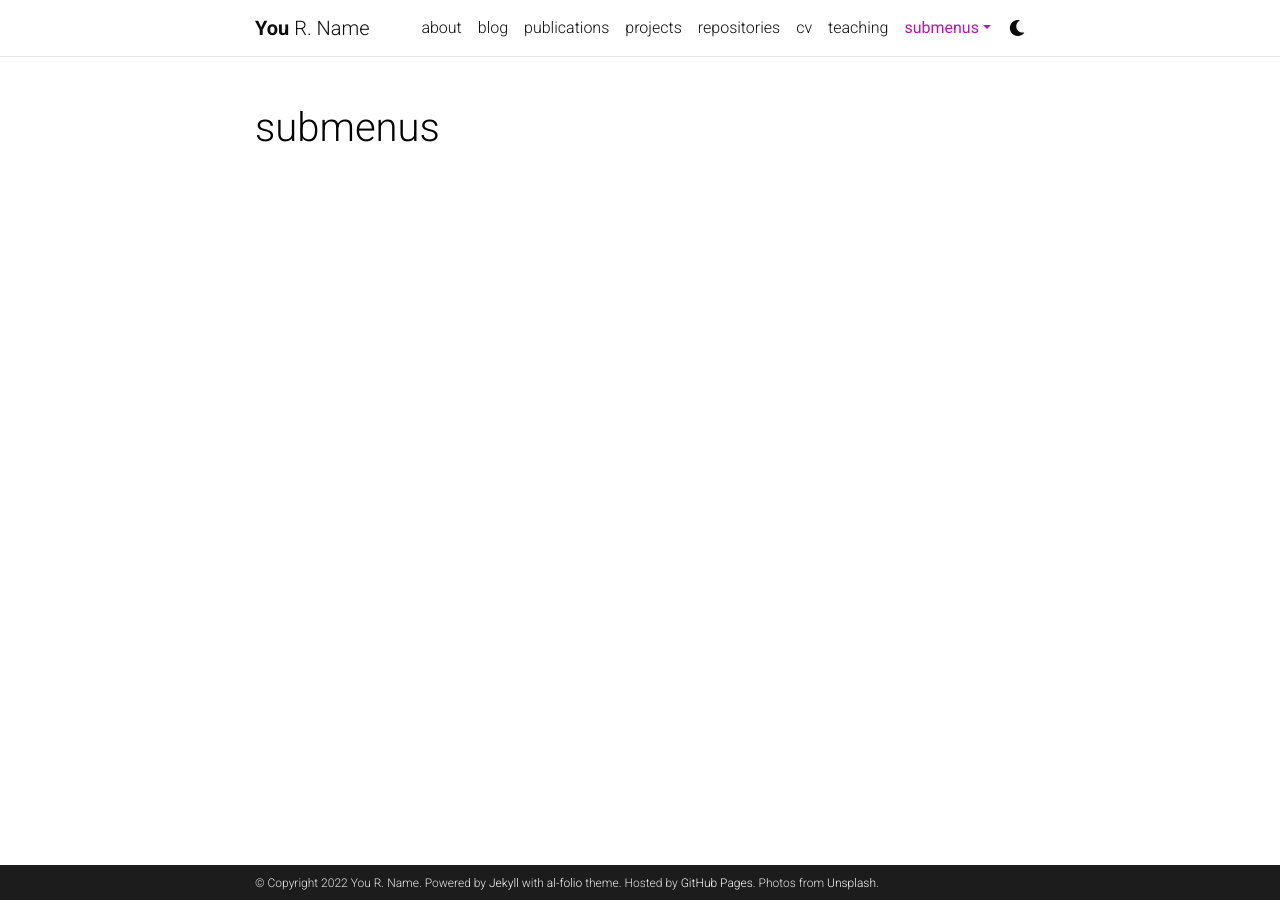
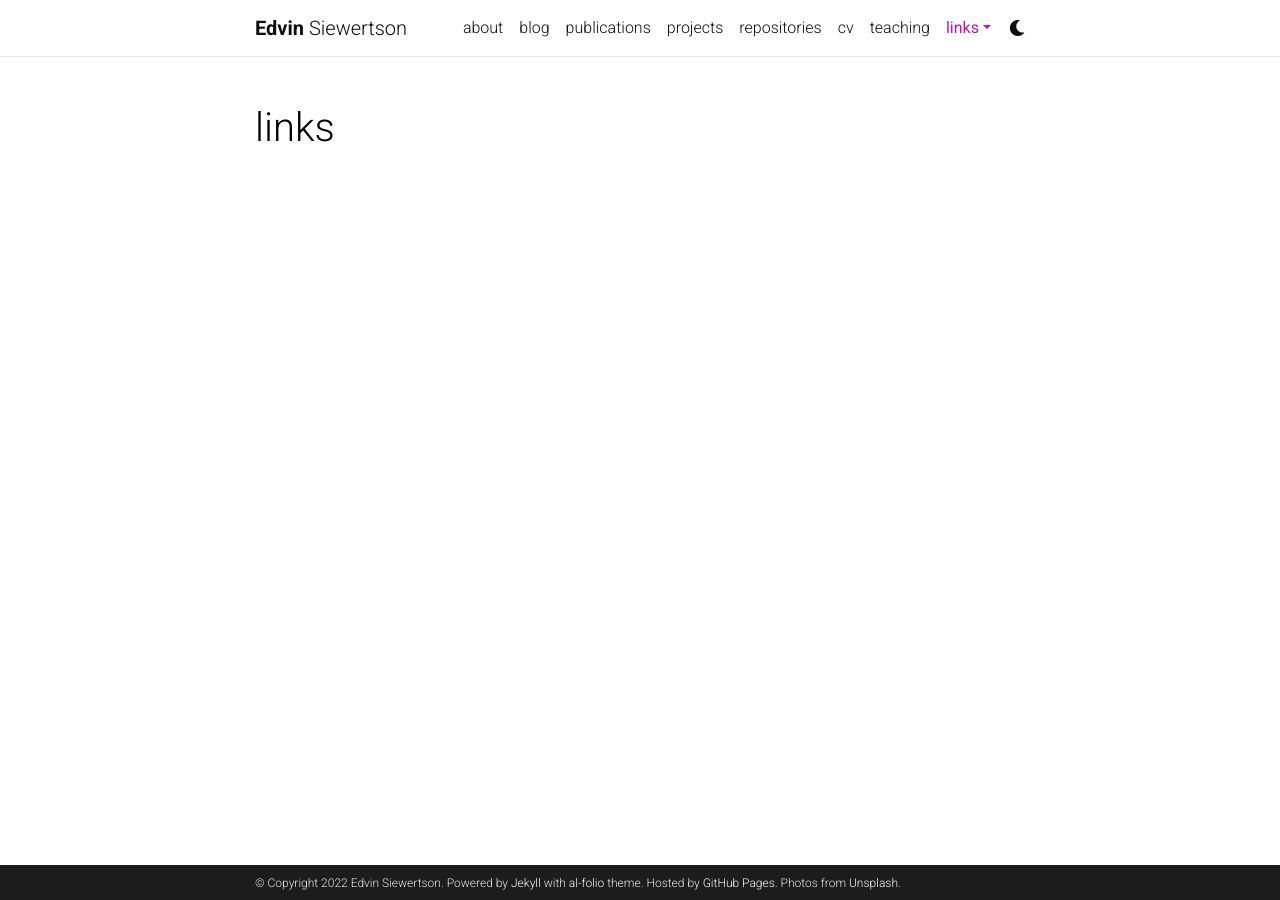
Before and after one commit to EdvinSiewertson/personal, a Jekyll site: the page built from _pages/dropdown.md, in a window 1280 px wide. Built offline with Jekyll 4.4.1, drawn with Linux system fonts in a browser that asks for light colours; comment, search, counter and statistics services are not loaded; a style sheet for code colours, icons or effects is not loaded.

Commit message:
Changes to env

```diff
--- a/_config.yml
+++ b/_config.yml
@@ -3,10 +3,10 @@
 # -----------------------------------------------------------------------------
 
 title: blank # the website title (if blank, full name will be used instead)
-first_name: You
-middle_name: R.
-last_name: Name
-email: you@example.com
+first_name: Edvin
+middle_name:
+last_name: Siewertson
+email: edvin.siewertson@gmail.com
 description: > # the ">" symbol means to ignore newlines until "footer_text:"
   A simple, whitespace theme for academics. Based on [*folio](https://github.com/bogoli/-folio) design.
 footer_text: >
--- a/_pages/dropdown.md
+++ b/_pages/dropdown.md
@@ -1,6 +1,6 @@
 ---
 layout: page
-title: submenus
+title: links
 nav: true
 nav_order: 6
 dropdown: true
```
